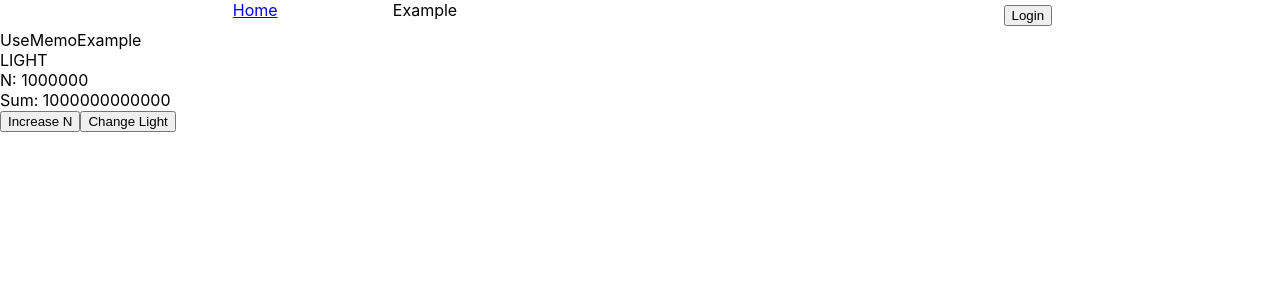
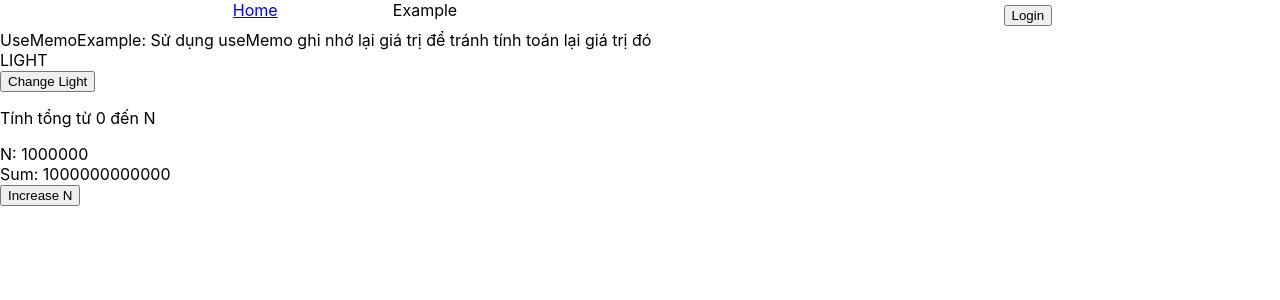
Before and after one commit to kane-nguyen-goldenowl/hook-example, a React (Create React App) app: page /use-memo in a window 1280 px wide. Shown: the top 300 px of the page. Built offline with nearby package versions, Linux system fonts and the light colour scheme.

Commit message:
update view useMemo example

```diff
--- a/src/screens/UseMemoExample/index.js
+++ b/src/screens/UseMemoExample/index.js
@@ -33,19 +33,24 @@ function UseMemoExample() {
             <Nav />
             <div>
                 <div>
-                    UseMemoExample
+                    UseMemoExample: Sử dụng useMemo ghi nhớ lại giá trị để tránh tính toán lại giá trị đó
                 </div>
             </div>
+            <div>
                 <div>
                     {
                         light
                             ? <div>LIGHT</div>
                             : <div>NOT LIGHT</div>
                     }
+                    <button onClick={changeLight}>Change Light</button>
+                </div>
+                <div>
+                    <p>Tính tổng từ 0 đến N</p>
                     <div>N: {n}</div>
                     <div>Sum: {sum}</div>
                     <button onClick={increaseN}>Increase N</button>
-                <button onClick={changeLight}>Change Light</button>
+                </div>
             </div>
         </React.Fragment>
     );
```
Lines whose indentation alone changed are shown as unchanged.
